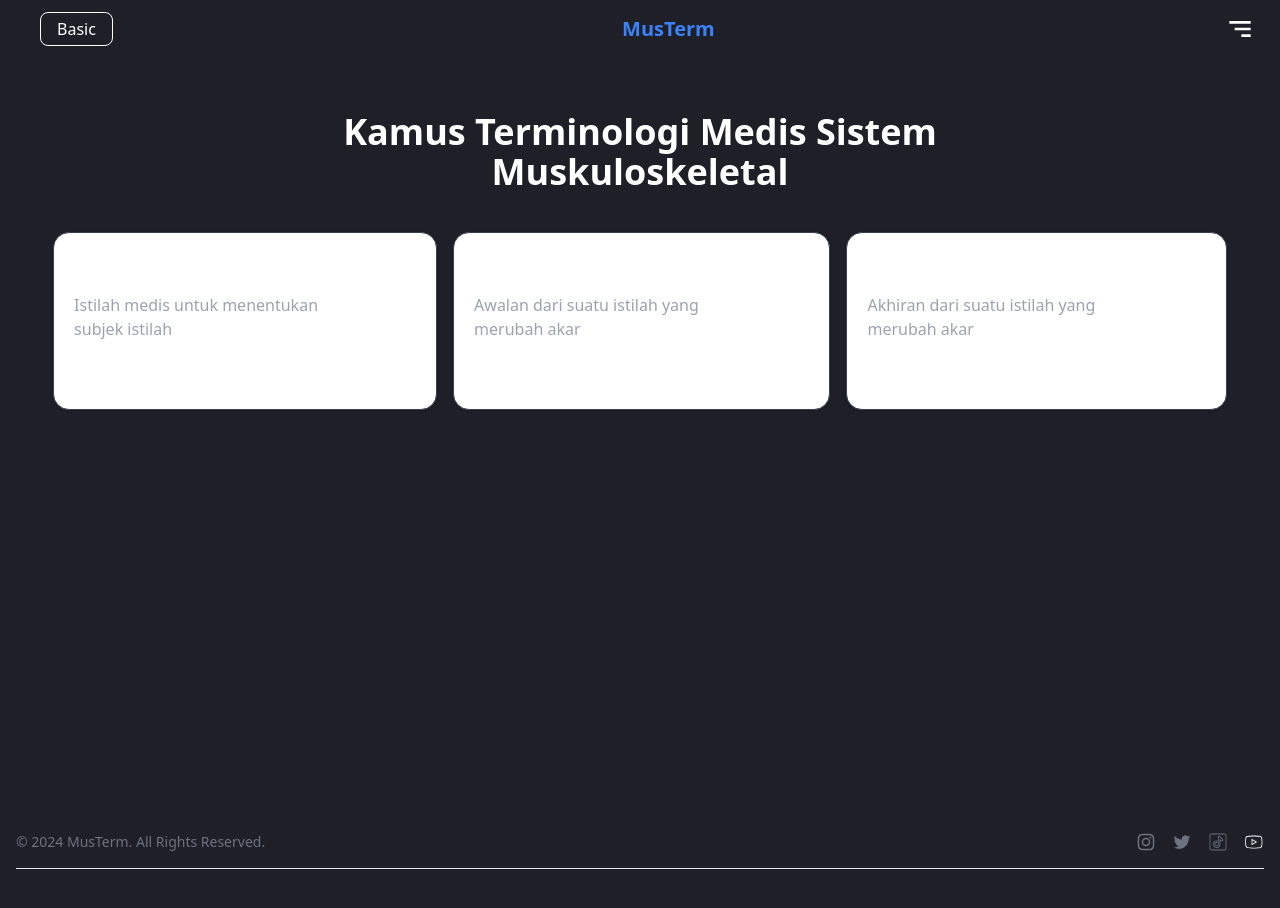
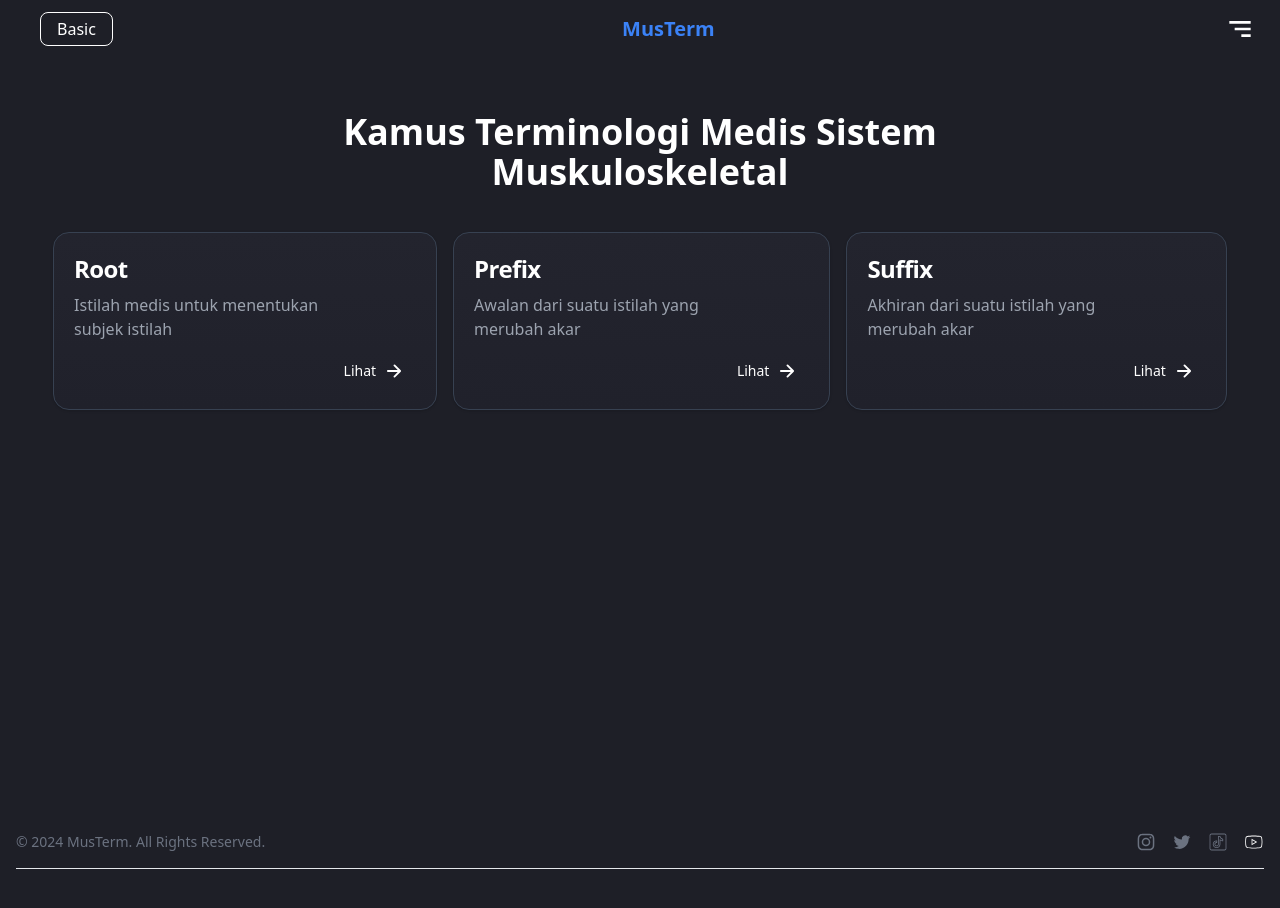
Before and after one commit to Ardiansyah1506/kamus-MusTerm, a Next.js app: page /terminologi in a window 1280 px wide. Shown: the top 908 px of the page. Built offline with nearby package versions, Linux system fonts and the light colour scheme.

Commit message:
fix bangettt

```diff
--- a/components/terminologi/Card.js
+++ b/components/terminologi/Card.js
@@ -12,14 +12,14 @@ export const Card = ({ label }) => {
       : "Akhiran dari suatu istilah yang merubah akar";
 
   return (
-    <div className="max-w-sm bg-white border  rounded-2xl shadow  border-gray-700">
+    <div className="max-w-sm  border  rounded-2xl shadow bg-gradient-dark border-gray-700">
       <div className="p-5">
         <a href="#">
-          <h5 className="mb-2 capitalize text-2xl font-bold tracking-tight  text-white">
+          <h5 className="mb-2 capitalize text-2xl font-bold tracking-tight text-white">
             {Label}
           </h5>
         </a>
-        <p className="mb-3 md:w-3/4 font-normal  text-gray-400">
+        <p className="mb-3 md:w-3/4 font-normal text-gray-400">
           {LabelContent}
         </p>
         <div className="flex w-full justify-end">
--- a/pages/index.js
+++ b/pages/index.js
@@ -1,8 +1,6 @@
 import Model from "../components/model/model";
-import Link from "next/link";
 import { TerminologiButton } from "../components/terminologi/button";
 import PatologiButton from "../components/patologi/patologiButton";
-import { Footer } from "../components/footer";
 import AnatomiButton from "../components/anatomiButton";
 
 const Page = () => {
```
